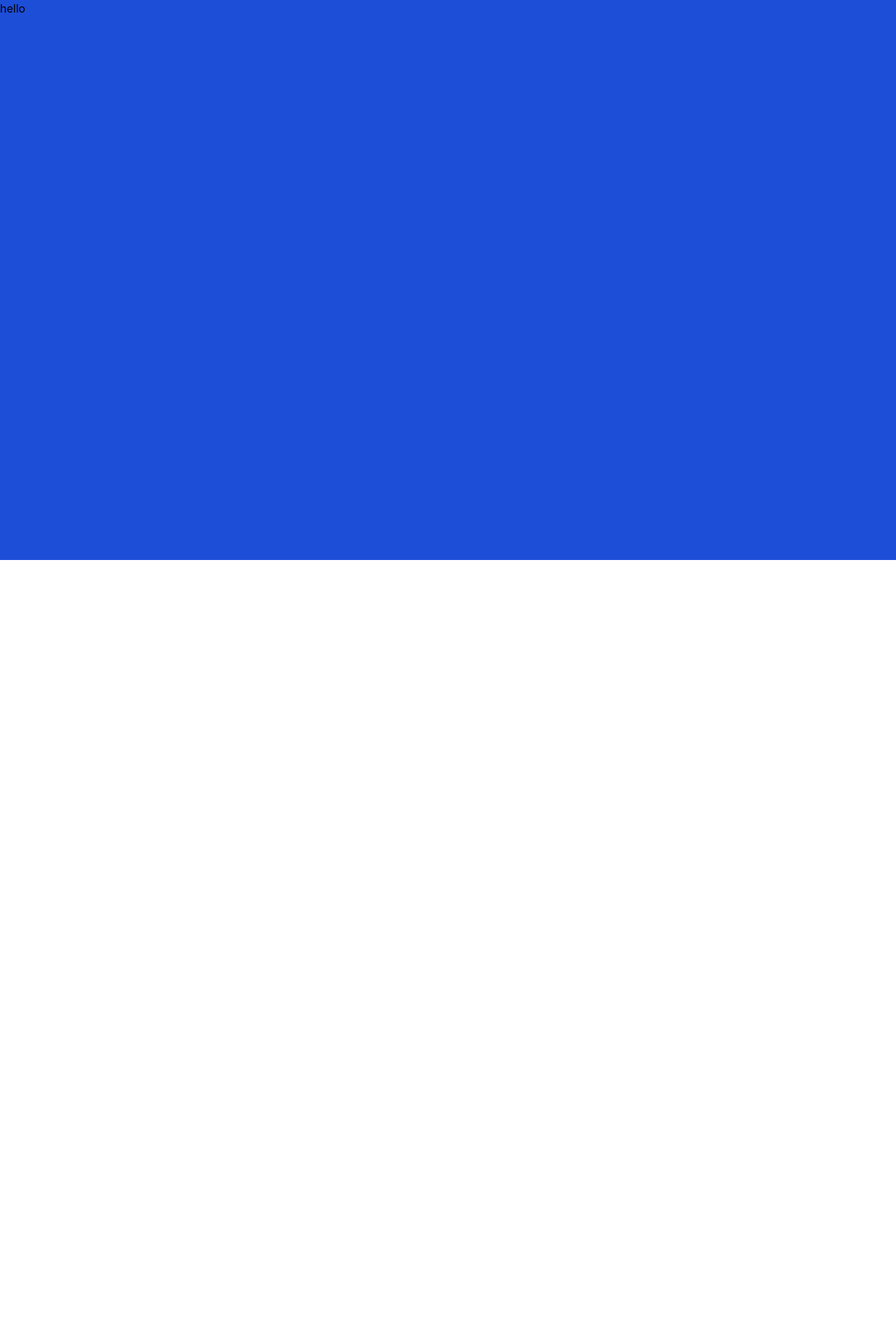
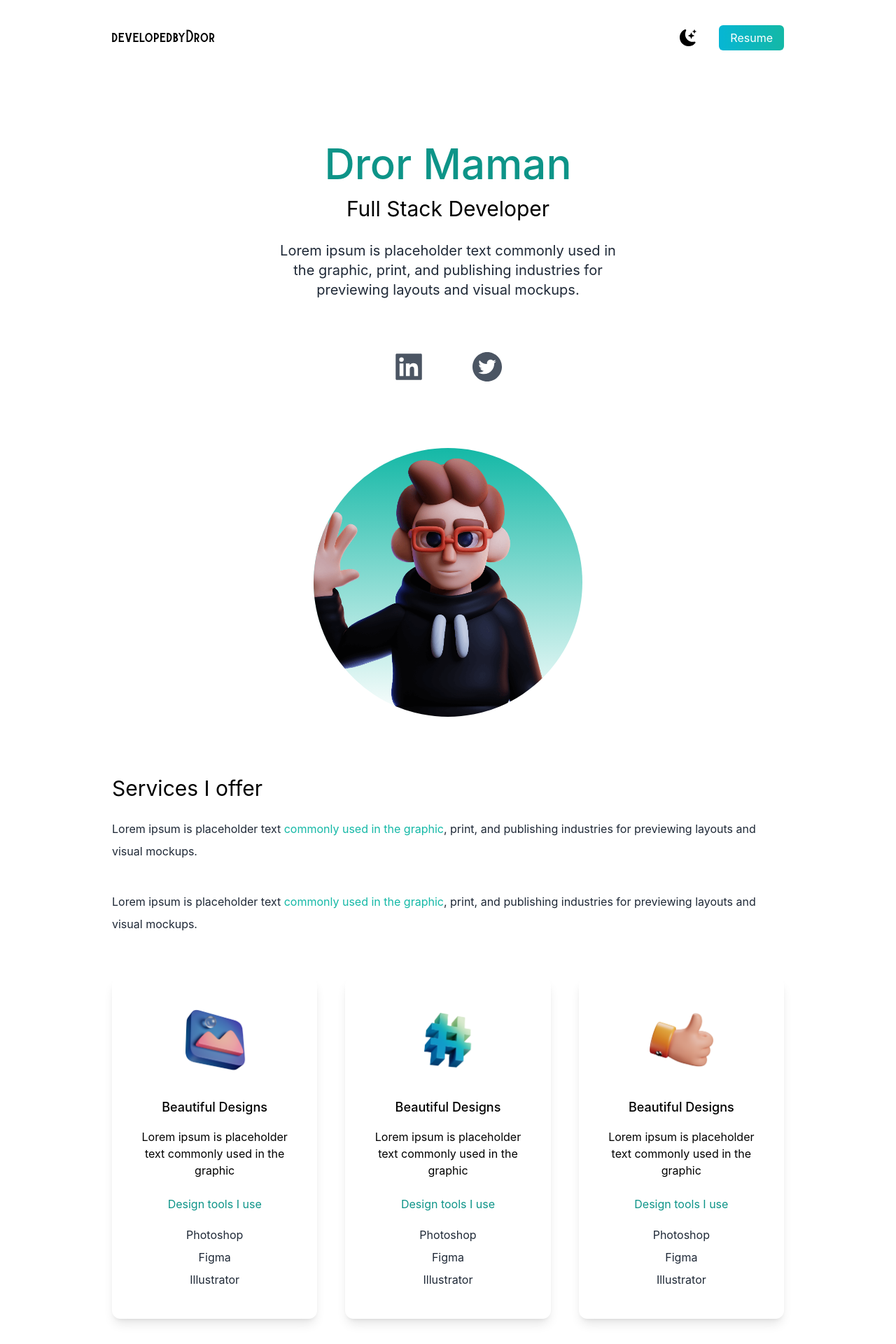
Before and after one commit to drormaman/drormaman.github.io, a Next.js app: page / in a window 1280 px wide. Shown: the top 1920 px of the page at 70% size. Before the commit the page ends 800 px from the top, so only its background shows below. Built offline with nearby package versions, Linux system fonts and the light colour scheme.

Commit message:
finish mock

```diff
--- a/package.json
+++ b/package.json
@@ -13,7 +13,8 @@
     "eslint-config-next": "13.2.4",
     "next": "13.2.4",
     "react": "18.2.0",
-    "react-dom": "18.2.0"
+    "react-dom": "18.2.0",
+    "react-icons": "^4.8.0"
   },
   "devDependencies": {
     "autoprefixer": "^10.4.14",
--- a/pages/index.js
+++ b/pages/index.js
@@ -1,22 +1,138 @@
-import Head from 'next/head'
-// import '@/tailwind.config'
+import Head from 'next/head';
+import {BsFillMoonStarsFill} from 'react-icons/bs';
+import {AiFillTwitterCircle, AiFillLinkedin} from 'react-icons/ai';
+import Image from "next/image";
+import deved from '../public/dev-ed-wave.png';
+import design from '../public/design.png';
+import code from '../public/code.png';
+import consulting from '../public/consulting.png';
+import web1 from '../public/web1.png';
+import web2 from '../public/web2.png';
+import web3 from '../public/web3.png';
+import web4 from '../public/web4.png';
+import web5 from '../public/web5.png';
+import web6 from '../public/web6.png';
+import {useState} from "react";
 
 export default function Home() {
+	const [darkMode, setDarkMode] = useState(false);
+
+
 	return (
-    <>
+		<div className={darkMode ? "dark" : ""}>
 			<Head>
 				<title>Dror Maman Portfolio</title>
-        <meta name="description" content="Generated by create next app" />
-        <meta name="viewport" content="width=device-width, initial-scale=1" />
-        <link rel="icon" href="/favicon.ico" />
+				<meta name="description" content="Generated by create next app"/>
+				<meta name="viewport" content="width=device-width, initial-scale=1"/>
+				<link rel="icon" href="/favicon.ico"/>
 			</Head>
 
-      <main>
-        <section className="bg-blue-700 h-screen">
-        hello
+			<main className="bg-white px-10 dark:bg-gray-900 md:px-20 lg:px-40">
+				<section className="min-h-screen">
+					<nav className="py-10 mb-12 flex justify-between dark:text-white">
+						<h1 className="text-xl font-burtons">developedbyDror</h1>
+						<ul className="flex items-center">
+							<li>
+								<BsFillMoonStarsFill onClick={() => setDarkMode(prev => !prev)} className="cursor-pointer text-2xl"/>
+							</li>
+							<li>
+								<a href="#" className="bg-gradient-to-r from-cyan-500 to-teal-500 text-white px-4 py-2 rounded-md ml-8">Resume</a>
+							</li>
+						</ul>
+					</nav>
+					<div className="text-center p-10">
+						<h2 className="text-5xl py-2 text-teal-600 font-medium md:text-6xl dark:text-teal-400">Dror Maman</h2>
+						<h3 className="text-2xl py-2 md:text-3xl dark:text-white">Full Stack Developer</h3>
+						<p className="text-md py-5 leading-8 text-gray-800 md:text-xl max-w-lg mx-auto dark:text-gray-200">
+							Lorem ipsum is placeholder text commonly used in the graphic, print, and publishing industries for previewing layouts and visual mockups.
+						</p>
+					</div>
+					<div className="text-5xl flex justify-center gap-16 py-3 text-gray-600 dark:text-gray-400">
+						<a href="https://www.linkedin.com/in/dror-maman-2829111b6/" target="_blank"><AiFillLinkedin /></a>
+						<a href="https://twitter.com/dror_maman" target="_blank"><AiFillTwitterCircle /></a>
+					</div>
+					<div className="relative bg-gradient-to-b from-teal-500 rounded-full w-80 h-80 m-20 mx-auto overflow-hidden md:h-96 md:w-96">
+						<Image src={deved} fill className="object-cover"/>
+					</div>
+				</section>
+
+				<section>
+					<div>
+						<h3 className="text-3xl py-1 dark:text-white">Services I offer</h3>
+						<p className="text-md py-5 leading-8 text-gray-800 dark:text-gray-200">
+							Lorem ipsum is placeholder text <span className="text-teal-500">commonly used in the graphic</span>, print, and publishing industries for previewing layouts and visual mockups.
+						</p>
+						<p className="text-md py-5 leading-8 text-gray-800 dark:text-gray-200">
+							Lorem ipsum is placeholder text <span className="text-teal-500 ">commonly used in the graphic</span>, print, and publishing industries for previewing layouts and visual mockups.
+						</p>
+					</div>
+					<div className="lg:flex gap-10">
+						<div className="text-center shadow-lg p-10 rounded-xl my-10 dark:bg-white flex-1">
+							<Image src={design} width={100} height={100} className="mx-auto"/>
+							<h3 className="text-lg font-medium pt-8 pb-2">Beautiful Designs</h3>
+							<p className="py-2">
+								Lorem ipsum is placeholder text commonly used in the graphic
+							</p>
+							<h4 className="py-4 text-teal-600">Design tools I use</h4>
+							<p className="text-gray-800 py-1">Photoshop</p>
+							<p className="text-gray-800 py-1">Figma</p>
+							<p className="text-gray-800 py-1">Illustrator</p>
+						</div>
+						<div className="text-center shadow-lg p-10 rounded-xl my-10 dark:bg-white flex-1">
+							<Image src={code} width={100} height={100} className="mx-auto"/>
+							<h3 className="text-lg font-medium pt-8 pb-2">Beautiful Designs</h3>
+							<p className="py-2">
+								Lorem ipsum is placeholder text commonly used in the graphic
+							</p>
+							<h4 className="py-4 text-teal-600">Design tools I use</h4>
+							<p className="text-gray-800 py-1">Photoshop</p>
+							<p className="text-gray-800 py-1">Figma</p>
+							<p className="text-gray-800 py-1">Illustrator</p>
+						</div>
+						<div className="text-center shadow-lg p-10 rounded-xl my-10 dark:bg-white flex-1">
+							<Image src={consulting} width={100} height={100} className="mx-auto"/>
+							<h3 className="text-lg font-medium pt-8 pb-2">Beautiful Designs</h3>
+							<p className="py-2">
+								Lorem ipsum is placeholder text commonly used in the graphic
+							</p>
+							<h4 className="py-4 text-teal-600">Design tools I use</h4>
+							<p className="text-gray-800 py-1">Photoshop</p>
+							<p className="text-gray-800 py-1">Figma</p>
+							<p className="text-gray-800 py-1">Illustrator</p>
+						</div>
+					</div>
+				</section>
+
+				<section className="py-10">
+					<div>
+						<h3 className="text-3xl py-1 dark:text-white">Portfolio</h3>
+						<p className="text-md py-5 leading-8 text-gray-800 dark:text-gray-200">
+							Lorem ipsum is placeholder text <span className="text-teal-500">commonly used in the graphic</span>, print, and publishing industries for previewing layouts and visual mockups.
+						</p>
+					</div>
+					<div className="flex flex-col gap-10 py-10 lg:flex-row lg:flex-wrap">
+						<div className="basis-1/3 flex-1">
+							<Image src={web1} className="rounded-lg object-cover" width="100%" height="100%" layout="responsive" />
+						</div>
+						<div className="basis-1/3 flex-1">
+							<Image src={web2} className="rounded-lg object-cover" width="100%" height="100%" layout="responsive" />
+						</div>
+						<div className="basis-1/3 flex-1">
+							<Image src={web3} className="rounded-lg object-cover" width="100%" height="100%" layout="responsive" />
+						</div>
+						<div className="basis-1/3 flex-1">
+							<Image src={web4} className="rounded-lg object-cover" width="100%" height="100%" layout="responsive" />
+						</div>
+						<div className="basis-1/3 flex-1">
+							<Image src={web5} className="rounded-lg object-cover" width="100%" height="100%" layout="responsive" />
+						</div>
+						<div className="basis-1/3 flex-1">
+							<Image src={web6} className="rounded-lg object-cover" width="100%" height="100%" layout="responsive" />
+						</div>
+					</div>
 				</section>
 
 			</main>
-    </>
+		</div>
 	)
 }
--- a/tailwind.config.js
+++ b/tailwind.config.js
@@ -1,5 +1,6 @@
 /** @type {import('tailwindcss').Config} */
 module.exports = {
+  darkMode: 'class',
   content: [
     "./app/**/*.{js,ts,jsx,tsx}",
     "./pages/**/*.{js,ts,jsx,tsx}",
@@ -9,7 +10,11 @@ module.exports = {
     "./src/**/*.{js,ts,jsx,tsx}",
   ],
   theme: {
-    extend: {},
+    extend: {
+      fontFamily: {
+        burtons: 'burtons'
+      }
+    },
   },
   plugins: [],
 }
```
Also changed, not shown: 1 other file (tests, documents, lock files or other folders). Lines whose indentation alone changed are shown as unchanged.
